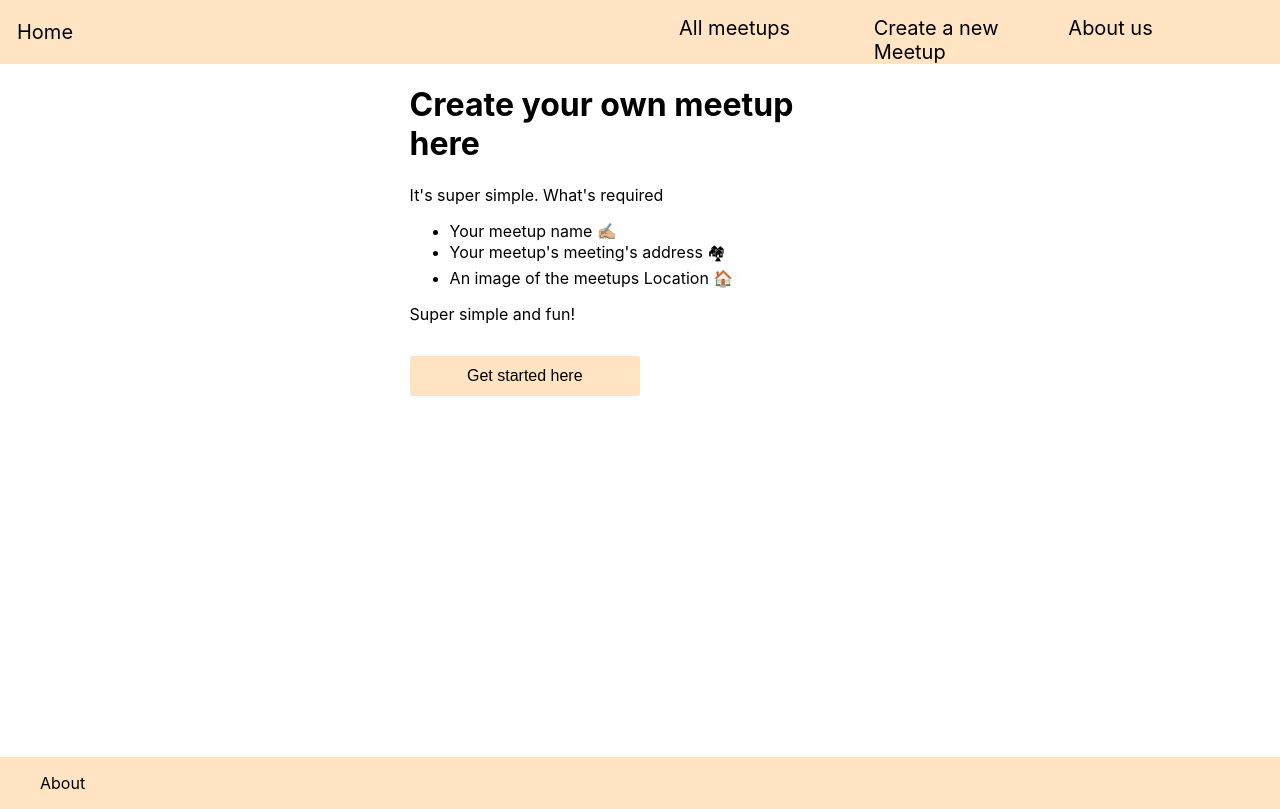
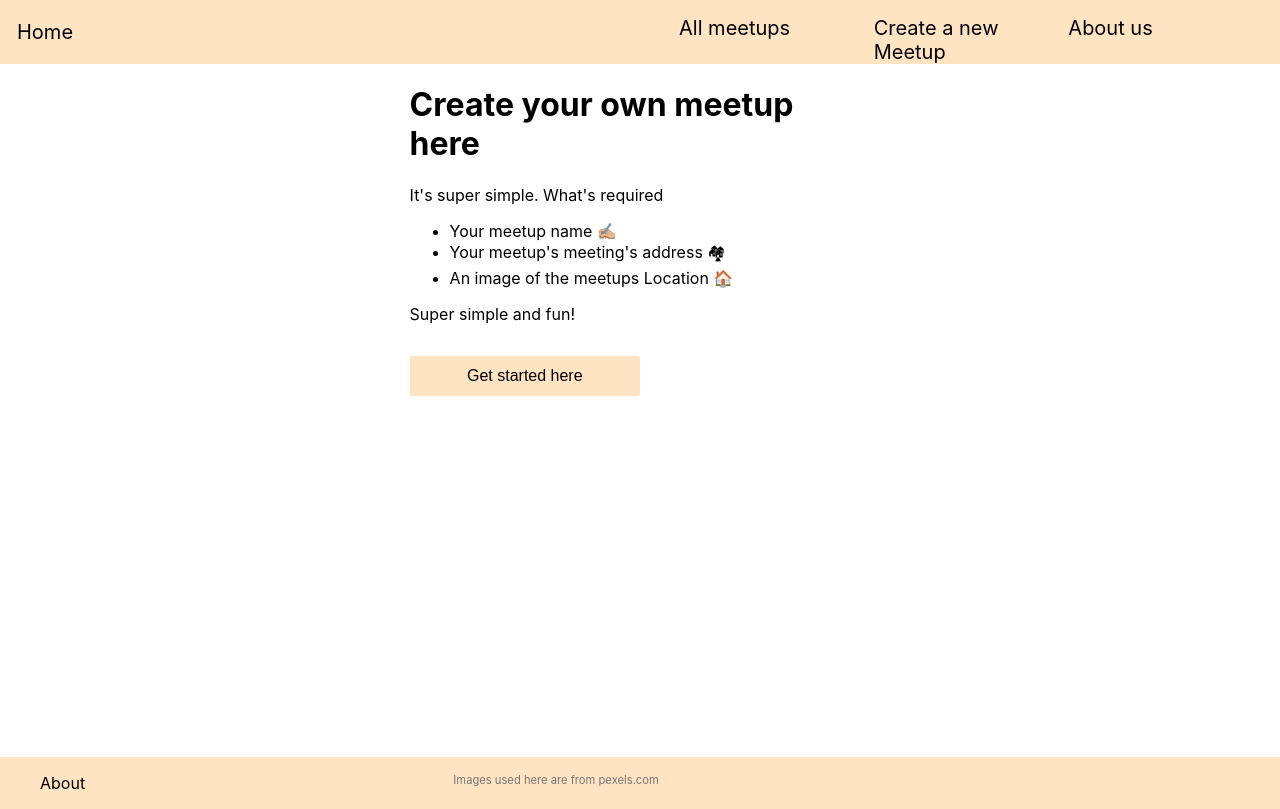
Before and after one commit to muriukialex/sample-meetup-app, a Next.js app: page / in a window 1280 px wide. Built offline with nearby package versions, Linux system fonts and the light colour scheme.

Commit message:
acknowledge pexels image url use

```diff
--- a/components/Footer/index.js
+++ b/components/Footer/index.js
@@ -11,6 +11,7 @@ const Footer = () => {
 				<li>
 					<Link href='/about-us'>About</Link>
 				</li>
+				<span className={styles['small-disclaimer']}>Images used here are from pexels.com </span>
 			</ul>
 		</footer>
 	)
--- a/styles/footer.module.css
+++ b/styles/footer.module.css
@@ -11,3 +11,8 @@
 	list-style-type: none;
 	grid-template-columns: repeat(3, 1fr);
 }
+
+.small-disclaimer {
+	font-size: 0.7em;
+	color: #797474;
+}
```
